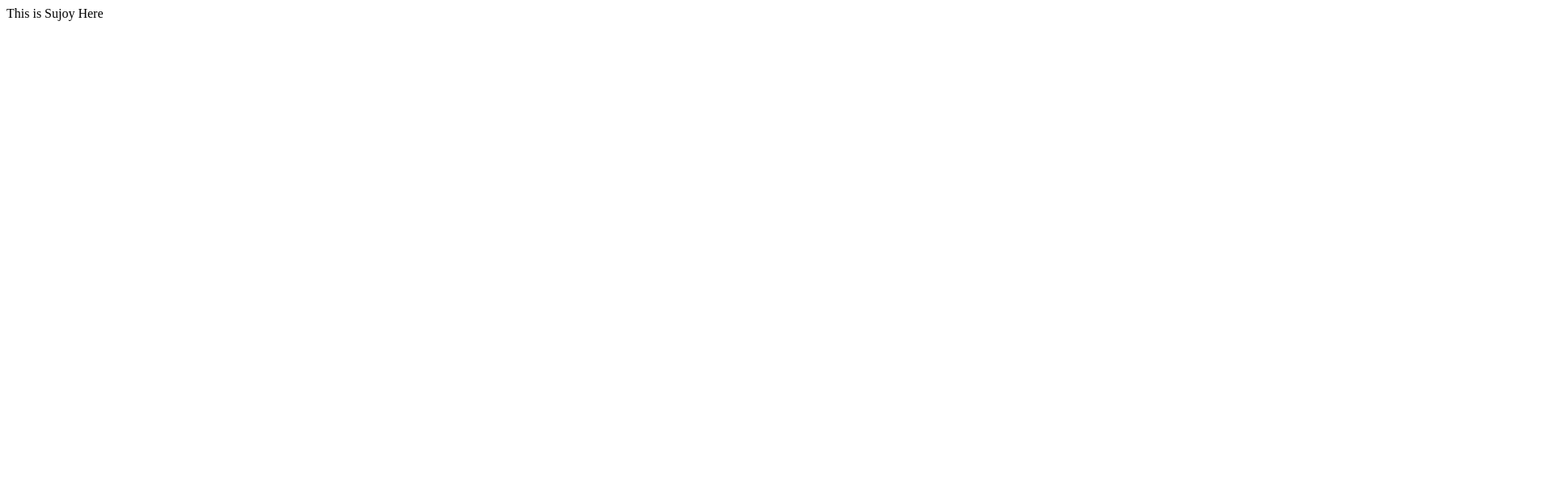
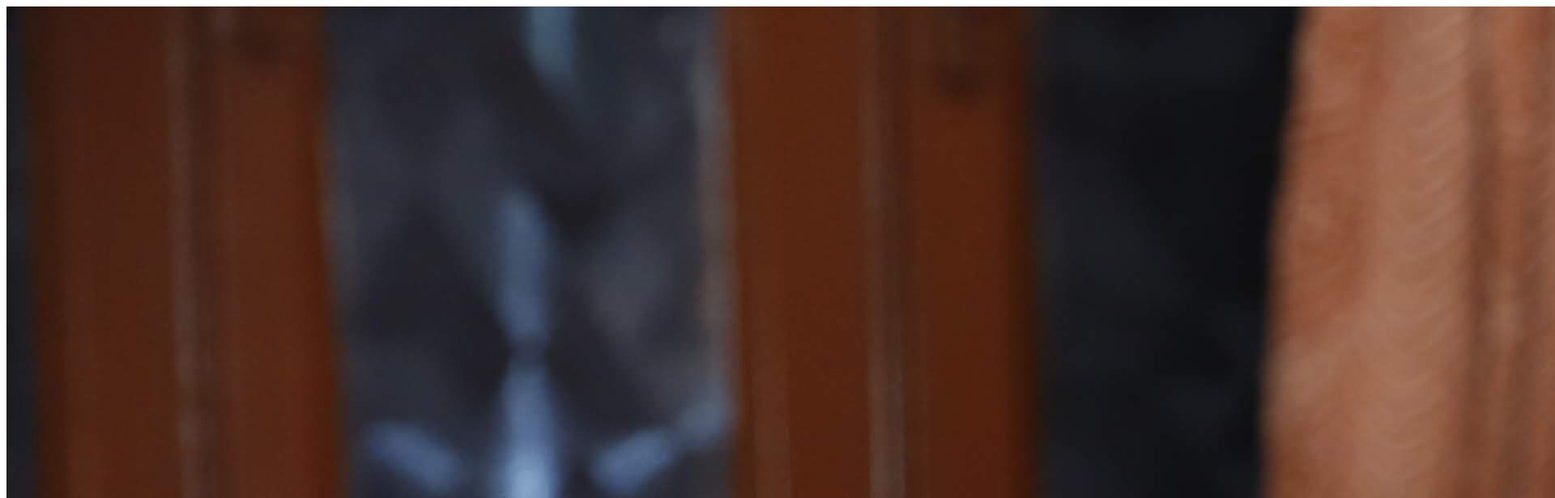
Before and after one commit to sdas42131/saikatkabitasujoyiti, a plain HTML site: page sujoy.html in a window 1280 px wide. Shown: the top 616 px of the page at 81% size, 1920 px wide, since content can reach past the window. Drawn offline with Linux system fonts and the light colour scheme.

Commit message:
Update sujoy.html

```diff
--- a/sujoy.html
+++ b/sujoy.html
@@ -1,3 +1,8 @@
 <html>
-This is Sujoy Here
+<head>
+<title>saikat image</title>
+</head>
+<body>
+<img src="S1.jpg">
+</body>
 </html>
```
